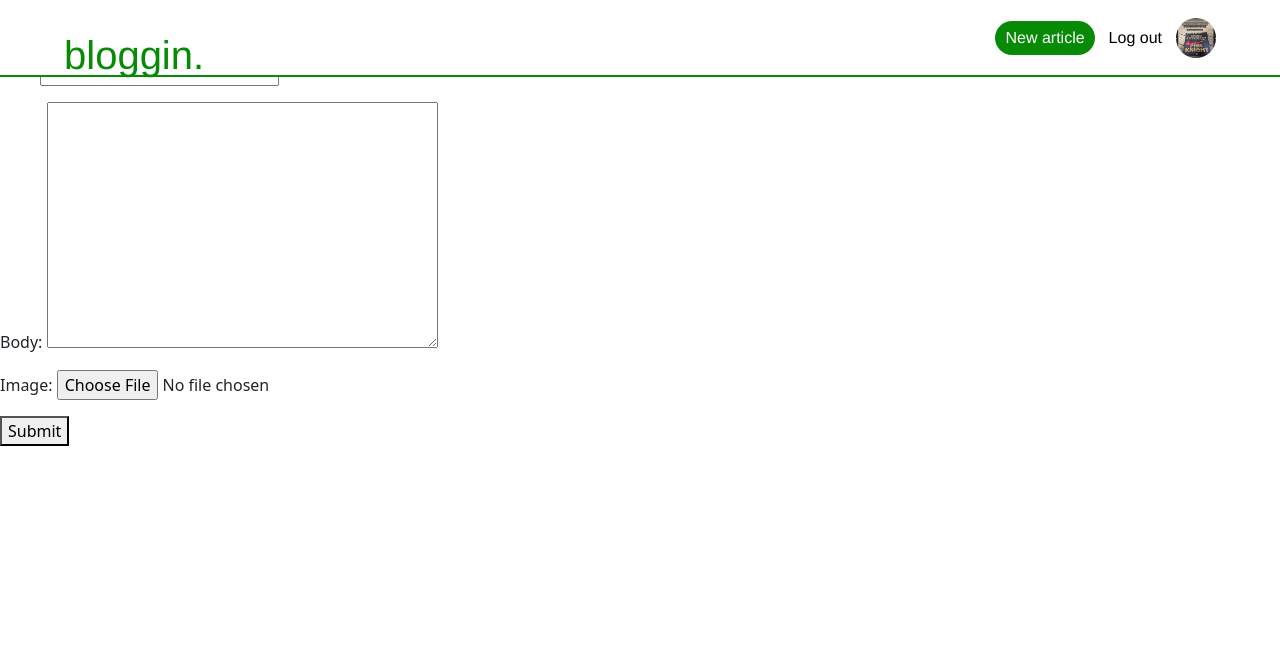
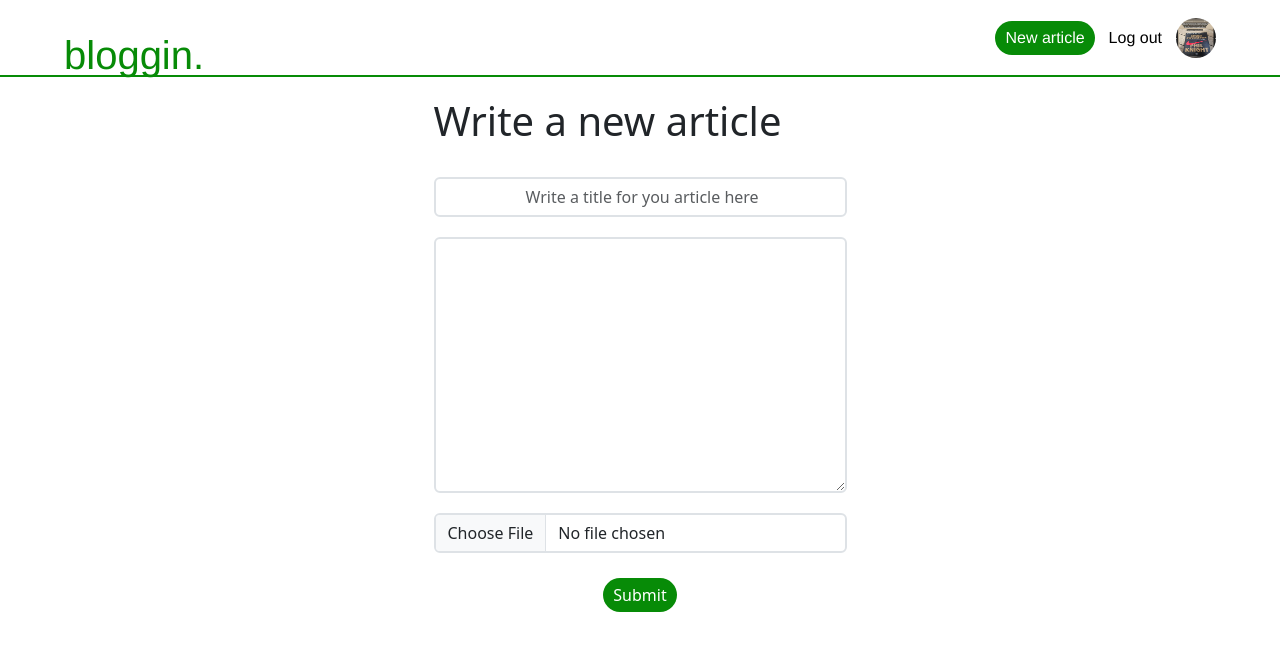
Before and after one commit to Ravdar/bloggin, a Django app: page /new_article/ in a window 1280 px wide. Shown: the top 651 px of the page. Run offline with Django 4.2, Linux system fonts and the light colour scheme; a user stored in the database is signed in; data comes from the database, SQL or seed files in the repository; both versions use the stored data as it was after the commit; some libraries are stand-ins or nearby versions.

Commit message:
New article view styling

```diff
--- a/bloggin/settings.py
+++ b/bloggin/settings.py
@@ -40,6 +40,8 @@ INSTALLED_APPS = [
     "django.contrib.staticfiles",
     "mainapp.apps.MainappConfig",
     "users.apps.UsersConfig",
+    "ckeditor",
+    "widget_tweaks",
 ]
 
 MIDDLEWARE = [
--- a/mainapp/models.py
+++ b/mainapp/models.py
@@ -1,11 +1,12 @@
 from django.db import models
 from django.utils.text import slugify
 from django.contrib.auth.models import User
+from ckeditor.fields import RichTextField
 
 class Article(models.Model):
     owner = models.ForeignKey(User, on_delete=models.CASCADE)
     title = models.CharField(max_length=200)
-    body = models.TextField()
+    body = RichTextField(blank=True, null=True)
     publication_date = models.DateField()
     last_edit_date = models.DateField(null=True, blank=True)
     image = models.ImageField(null=True, blank=True, upload_to="images/")
--- a/mainapp/static/styles.css
+++ b/mainapp/static/styles.css
@@ -121,7 +121,7 @@ a:hover {
 .article-image-base {
     width: 400px;
     height: 250px;
-    border-radius: 5%;
+    border-radius: 1em;
     margin-bottom: 4px;
 }
 
@@ -172,6 +172,7 @@ a:hover {
     color: #ffffff;
     text-decoration: none;
     border-radius: 99em;
+    border: none;
 }
 
 .mr {
@@ -212,10 +213,26 @@ a:hover {
     /* Set a transparent border color on hover */
 }
 
-.footer-navbar {
-    display: flex;
-    color: rgb(7, 139, 7);
-    justify-content: center;
-    border-top: 1px solid rgb(7, 139, 7);
-    ;
+.new-article {
+    margin-top: 97px;
 }
+
+.new-article-form {
+    display: block;
+}
+
+.form-control {
+    box-shadow: none;
+    text-align: center;
+    border-width: 2px;
+    margin-bottom: 20px;
+}
+
+.form-control:focus {
+    border: 0.5px solid rgb(7, 139, 7);
+    box-shadow: 0 0 0 0.5px rgb(7, 139, 7);
+}
+
+.article-titles {
+    margin: 0 0 0 0;
+}
--- a/mainapp/templates/mainapp/base.html
+++ b/mainapp/templates/mainapp/base.html
@@ -55,10 +55,10 @@
                 </div>
                 <a href="{% url 'mainapp:read_article_view' article.url %}"><img src="{{ article.image.url }}"
                         class="article-image-base"></a>
-                <h4 id="article-titles"><a
+                <h4 class="article-titles"><a
                         href="{% url 'mainapp:read_article_view' article.url %}">{{article.title}}</a>
                 </h4>
-                {{ article.body|slice:":100" }}...
+                {{ article.body|slice:":100"|safe }}...
             </div>
             {% endfor %}
         </div>
--- a/mainapp/templates/mainapp/new_article_view.html
+++ b/mainapp/templates/mainapp/new_article_view.html
@@ -1,10 +1,24 @@
 {% extends "mainapp/base.html" %}
+{% load widget_tweaks %}
+
 
 {% block content %}
-<h1>Write a new article</h1>
-<form method="post" enctype="multipart/form-data">
-    {% csrf_token %}
-    {{form.as_p}}
-    <button type="submit">Submit</button>
-</form>
+<div class="main-div">
+    <div class="new-article">
+        <h1>Write a new article</h1>
+        &nbsp;
+        <form method="post" enctype="multipart/form-data">
+            {% csrf_token %}
+            {{form.media}}
+            {{form.title|add_class:"form-control"|attr:"placeholder: Write a title for you article here"}}
+
+            {{form.body|add_class:"form-control"}}
+
+            {{form.image|add_class:"form-control"}}
+            <div style="display:flex;justify-content: center;margin-top: 25px;">
+                <button class=" nav-button " type=" submit">Submit</button>
+            </div>
+        </form>
+    </div>
+</div>
 {% endblock content %}
--- a/mainapp/templates/mainapp/read_article_view.html
+++ b/mainapp/templates/mainapp/read_article_view.html
@@ -1,4 +1,6 @@
 {% extends "mainapp/base.html" %}
+
+<!-- Adding subcomments, upvotes, downvotes, links to the commenter profiles etc. -->
 
 {% block content %}
 <h1>Is this article you were looking for?</h1>
@@ -14,7 +16,7 @@
 <p>Upvote</p>
 <p>Downvote</p>
 <p>Reply></p>
-{% for subcomment in comment.subcomment}
+<!-- {% for subcomment in comment.subcomment} -->
 {% endfor %}
 <form method="post">
     {% csrf_token %}
```
Also changed, not shown: db.sqlite3, mainapp/migrations/0009_alter_article_body.py (added), media/images/django.jpg (added).
